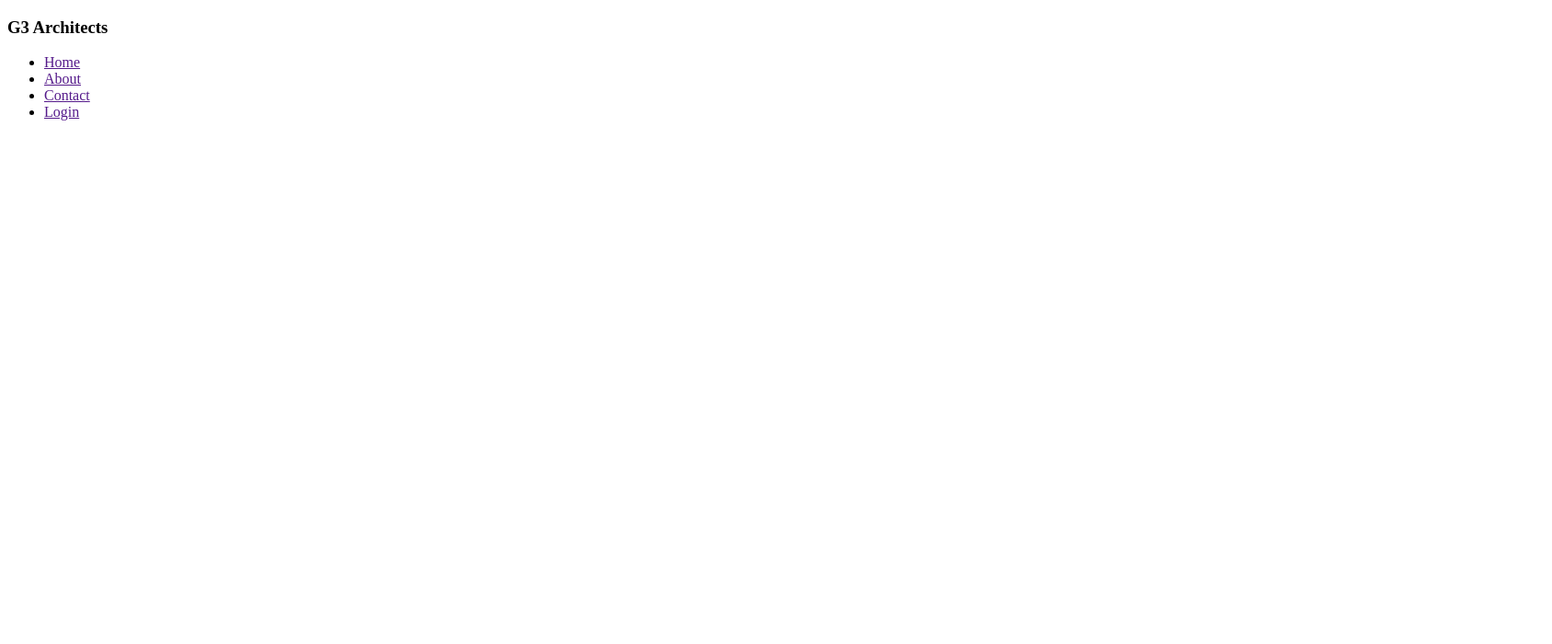
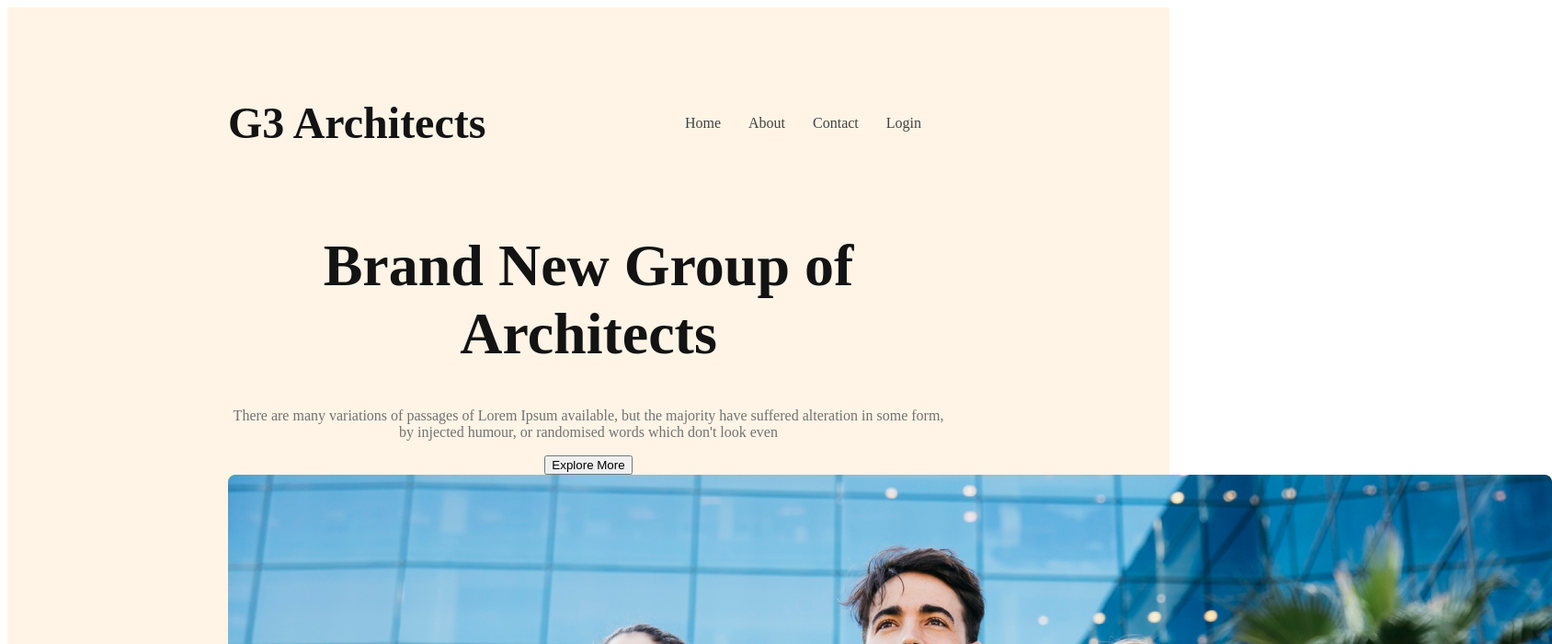
Before and after one commit to Mannasha/g3-archiects-webside, a plain HTML site: page index.html in a window 1280 px wide. Shown: the top 700 px of the page at 92% size, 1688 px wide, since content can reach past the window. Drawn offline with Linux system fonts and the light colour scheme.

Commit message:
banner content added

```diff
--- a/index.html
+++ b/index.html
@@ -9,7 +9,7 @@
 <body>
     <header>
         <nav>
-            <h3>G3 Architects</h3>
+            <h3 class="nav-title">G3 Architects</h3>
             <ul>
                 <li><a href="">Home</a></li>
                 <li><a href="">About</a></li>
@@ -17,6 +17,14 @@
                 <li><a href="">Login</a></li>
             </ul>
         </nav>
+        <div class="banner">
+            <div class="banner-content">
+                <h1 class="banner-title">Brand New Group of Architects</h1>
+                <p class="banner-description">There are many variations of passages of Lorem Ipsum available, but the majority have suffered alteration in some form, by injected humour, or randomised words which don't look even
+                </p>
+                <button class="btn-primary">Explore More</button></div>
+            <img src="images/banner.png" alt="">
+        </div>
 
     </header>
     <main>
--- a/style.css/style.css
+++ b/style.css/style.css
@@ -0,0 +1,53 @@
+
+
+.btn-primary{}
+
+/* header styles */
+header{
+    background: rgba(255, 144, 14, 0.10);
+    padding: 50px 240px;
+}
+nav{
+    display: flex;
+    justify-content: space-between;
+    align-items: center;
+}
+
+.nav-title{
+    font-size: 3rem;
+    font-weight: 700;
+    color: #131313;
+}
+
+nav > ul {
+    display: flex;
+}
+
+nav li{
+    list-style: none;
+    margin-right: 30px;
+    font-weight: 500;
+    font-size: 1rem;
+}
+
+nav li a{
+    text-decoration: none;
+    color: #424242;
+}
+
+/* banner styles */
+.banner-content{
+    max-width: 800px;
+    text-align: center;
+    margin: 0 auto;
+}
+
+.banner-title{
+    font-size: 4rem;
+    font-weight: 700;
+    color: #131313;
+
+}
+.banner-description{
+    color: #727272;
+}
```
